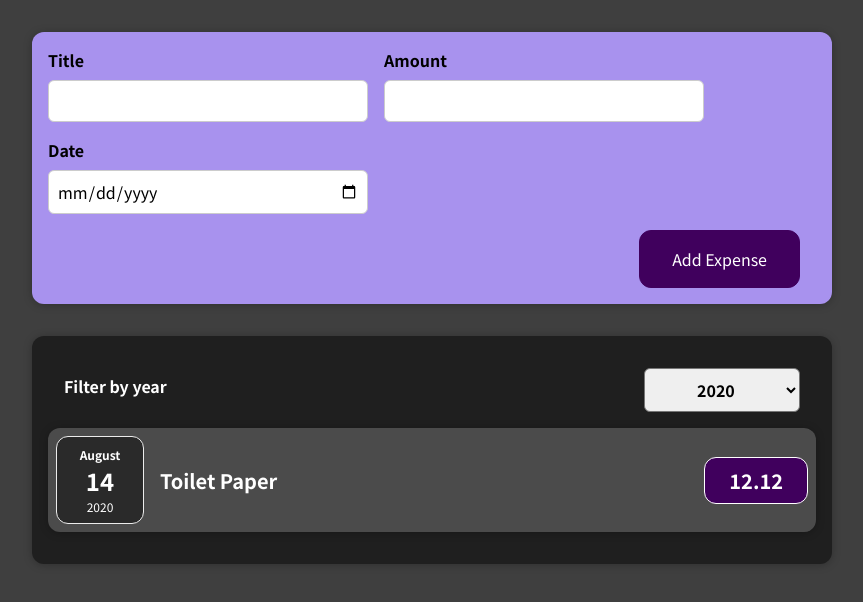
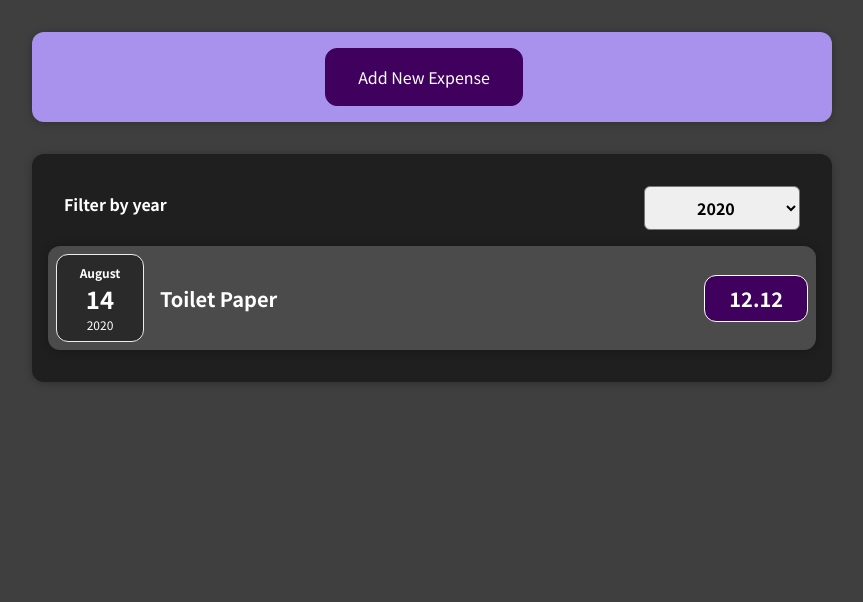
Before and after one commit to EYantis1212/react-complete-guide, a React (Create React App) app in the folder 01-starting-setup/: page / in a window 1280 px wide. Shown: the top 602 px of the page, without its empty margins (208-1071 px from the left). Built offline with nearby package versions, Linux system fonts and the light colour scheme.

Commit message:
Add: (project 01) Logic to open/close addexpense

```diff
--- a/01-starting-setup/src/components/NewExpense/ExpenseForm.js
+++ b/01-starting-setup/src/components/NewExpense/ExpenseForm.js
@@ -63,6 +63,9 @@
 				</div>
 			</div>
 			<div className="new-expense__actions">
+				<button type="button" onClick={props.onStopEditing}>
+					Cancel
+				</button>
 				<button type="submit">Add Expense</button>
 			</div>
 		</form>
--- a/01-starting-setup/src/components/NewExpense/NewExpense.js
+++ b/01-starting-setup/src/components/NewExpense/NewExpense.js
@@ -1,18 +1,31 @@
-import React from 'react';
+import React, { useState } from 'react';
 import ExpenseForm from './ExpenseForm';
 import './NewExpense.css';
 
 const NewExpense = (props) => {
+	const [isEditing, setIsEditing] = useState(false);
 	const saveExpenseDataHandler = (enteredExpenseData) => {
 		const expenseData = {
 			...enteredExpenseData,
 			id: Math.random().toString(),
 		};
 		props.onAddExpense(expenseData);
+		setIsEditing(false);
 	};
+
+	const startEditingHandler = () => setIsEditing(true);
+	const stopEditingHandler = () => setIsEditing(false);
 	return (
 		<div className="new-expense">
-			<ExpenseForm onSaveExpenseData={saveExpenseDataHandler} />
+			{!isEditing && (
+				<button onClick={startEditingHandler}>Add New Expense</button>
+			)}
+			{isEditing && (
+				<ExpenseForm
+					onStopEditing={stopEditingHandler}
+					onSaveExpenseData={saveExpenseDataHandler}
+				/>
+			)}
 		</div>
 	);
 };
```
Also changed, not shown: 1 other file (tests, documents, lock files or other folders).
